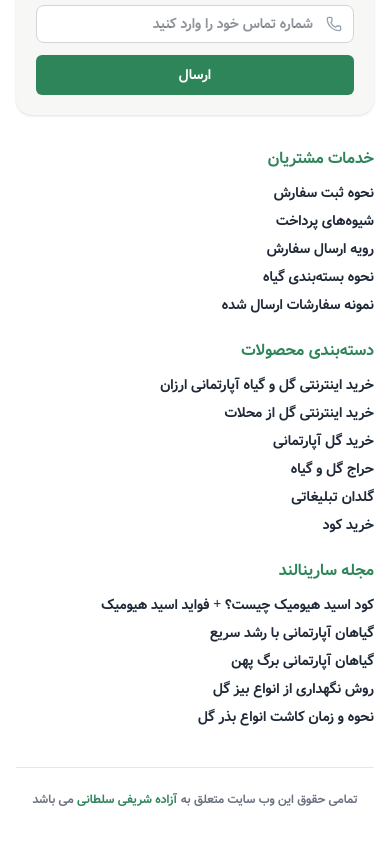
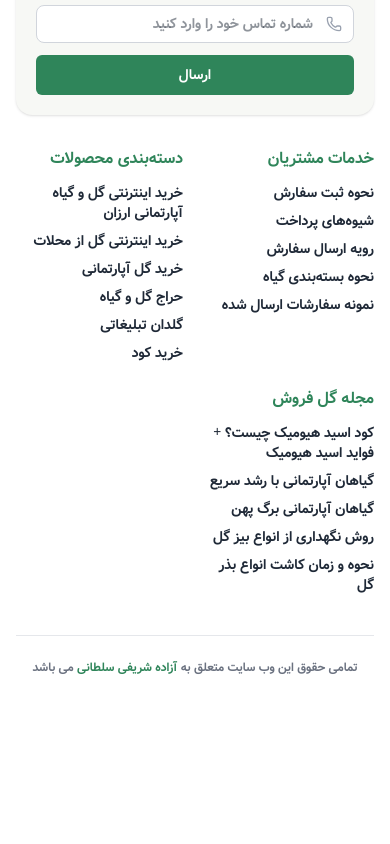
Before and after one commit to frau-azadeh/flower-shop, a Next.js app: page / in a window 390 px wide. Shown: the part 1358-2202 px from the top of the page. After the commit the page ends 2074 px from the top, so only its background shows below. Built offline with nearby package versions, Linux system fonts and the light colour scheme.

Commit message:
change grid col 2 in mobile

```diff
--- a/src/app/components/ui/Footer.tsx
+++ b/src/app/components/ui/Footer.tsx
@@ -89,7 +89,7 @@ export default function Footer() {
             </div>
 
             {/* ستون‌های لینک */}
-            <div className="md:col-span-3 grid grid-cols-1 sm:grid-cols-3 gap-6">
+            <div className="md:col-span-3 grid grid-cols-2 sm:grid-cols-3 gap-6">
               <div>
                 <h4 className="mb-3 text-base font-extrabold text-primary">
                   خدمات مشتریان
@@ -196,7 +196,7 @@ export default function Footer() {
 
               <div>
                 <h4 className="mb-3 text-base font-extrabold text-primary">
-                  مجله سارینالند
+                 مجله گل فروش
                 </h4>
                 <ul className="space-y-2 text-sm">
                   <li>
```
